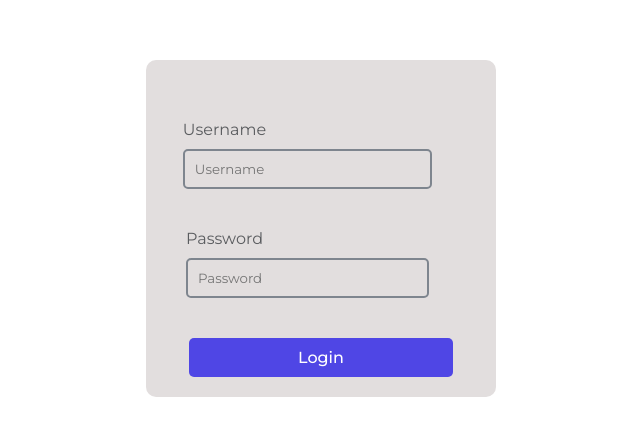
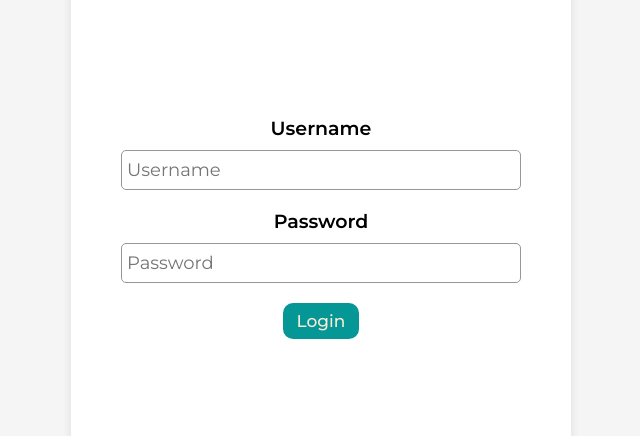
Before and after one commit to Software-Engineering-Project588/frontend, a React (Create React App) app: page /login in a window 1280 px wide. Shown: the part 172-608 px from the top of the page, without its empty margins (319-959 px from the left). Built offline with nearby package versions, Linux system fonts and the light colour scheme; a web font is replaced by a local one.

Commit message:
login page

```diff
--- a/src/components/LoginPage/index.css
+++ b/src/components/LoginPage/index.css
@@ -1,63 +1,62 @@
-.login-form-container {
-    background-color: #ffffff;
+.login-form-container{
+  display: flex;
+  align-items: center;
+  justify-content: center;
   height: 100vh;
+  background-color: #f5f5f5;
+  flex-direction: column;
+}
+.form-container{
+  height: 500px;
+  width: 500px;
+  background-color: white;
+  display: flex;
+  align-items: center;
+  justify-content: center;
+  flex-direction: column;
+  border-radius: 10px;
+  box-shadow: 0px 0px 10px 0px #0000001a;
+  padding: 20px;
+}
+.input-container{
+  margin-bottom: 20px;
   display: flex;
   flex-direction: column;
   justify-content: center;
   align-items: center;
+  width: 400px;
 }
 
-  .form-container {
-    background-color: #e2dede;
-    padding: 20px;
-    display: flex;
-    flex-direction: column;
-    align-items: center;
-    border-radius: 10px;
-    font-family: 'Roboto';
-    width: 350px;
-  }
-  .login-page-logo {
-    width: 120px;
-  }
-  .input-container {
-    margin-top: 40px;
-  }
-  .label {
-    color: #5a5c5f;
-  }
-  .input {
-    width: 90%;
+.input-container input{
+  height: 40px;
+  width: 100%;
+  margin-top: 10px;
+  border: 1px solid #979797;
+  border-radius: 5px;
+  padding: 5px;
+  font-size: 18px;
   outline: none;
-    border-radius: 5px;
-    border: 2px solid #7e858e;
-    padding: 10px;
-    background: transparent;
-    margin-top: 10px;
-    color: #ffffff;
-  }
-  .login-btn {
-    background-color: #4f46e5;
-    border: none;
-    width: 85%;
-    border-radius: 5px;
-    color: #ffffff;
-    font-weight: 500;
-    padding: 10px;
-    font-size: 16px;
-    margin-top: 40px;
-    cursor: pointer;
-  }
-  .error-message {
-    font-size: 12px;
-    margin-top: 20px;
-    font-family: 'Roboto';
-
-    color: #ff0b37;
 }
 
-  @media screen and (max-width: 576px) {
-    .form-container {
-      width: 300px;
+.login-btn{
+  padding: 8px 14px;
+  color: antiquewhite;
+  background-color: #059696;
+  text-align: center;
+  border: none;
+  font-size: 17px;
+  cursor: pointer;
+  border-radius: 10px;
+  font-weight: 500;
 }
+
+.input-container label{
+  font-size: 19px;
+  font-weight: 600;
 }
+
+.error-message{
+  font-size: 16px;
+  margin-top: 10px;
+  color: red
+}
--- a/src/components/LoginPage/index.js
+++ b/src/components/LoginPage/index.js
@@ -50,7 +50,6 @@ class LoginPage extends Component {
     return (
       <div className="login-form-container">
         <form className="form-container" onSubmit={this.onSubmitForm}>
-
           <div className="input-container">
             <label htmlFor="Username" className="label">
               Username
```
Lines whose indentation alone changed are shown as unchanged.
